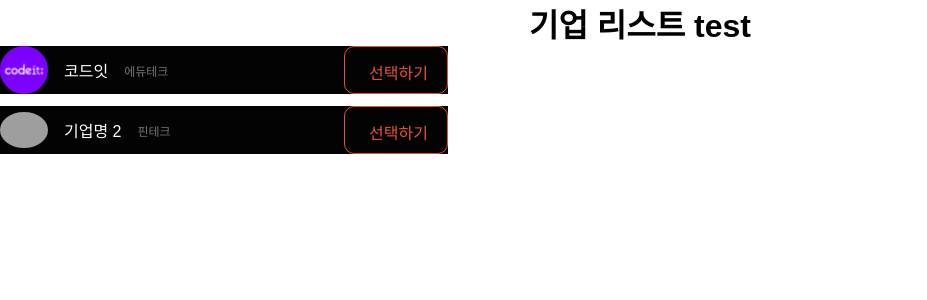
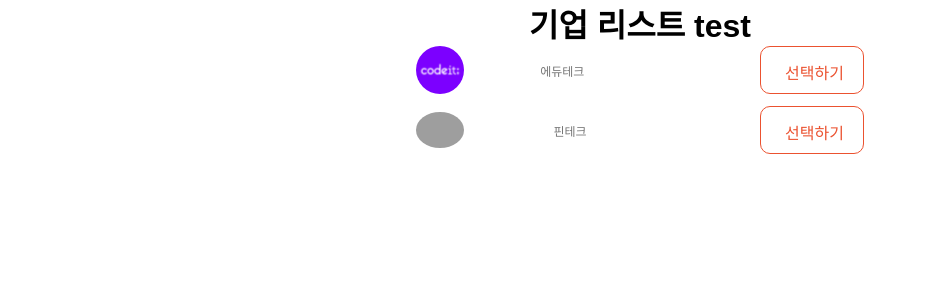
Before and after one commit to ViewMyStartup/view-my-startup, a React (Create React App) app in the folder vms_fe/: page / in a window 1280 px wide. Shown: the top 300 px of the page, without its empty margins (0-927 px from the left). Built offline with nearby package versions, Linux system fonts and the light colour scheme; grey boxes are pictures that could not be loaded; a web font is replaced by a local one.

Commit message:
✅ [Test] 테스트를 위해 사용한 코드나 주석 등 정리

```diff
--- a/vms_fe/src/components/companyInfoList.js
+++ b/vms_fe/src/components/companyInfoList.js
@@ -3,7 +3,7 @@ import React from "react";
 import CompanyItem from "./companyItem.js";
 import companyLogo1 from "../assets/images/company_logo_1.svg";
 
-// 테스트를 위해 mock데이터 넣음
+// 테스트를 위해 mock데이터 넣음( 삭제하거나 수정 가능 / 나중에 seed.js로 이미지도 같이 넣을예정 )
 const companies = [
   { logo: companyLogo1, name: "코드잇", category: "에듀테크" },
   { logo: "logo2.png", name: "기업명 2", category: "핀테크" },
--- a/vms_fe/src/components/companyItem.module.css
+++ b/vms_fe/src/components/companyItem.module.css
@@ -1,7 +1,7 @@
 .companyItem {
   display: flex;
   justify-content: space-between;
-  background: #030303;
+  margin: 0 auto;
   width: 448px;
   height: 48px;
   margin-bottom: 12px; /* 여기 기업아이템간 간격 마음대로 바꾸셔도됩니당 */
```
